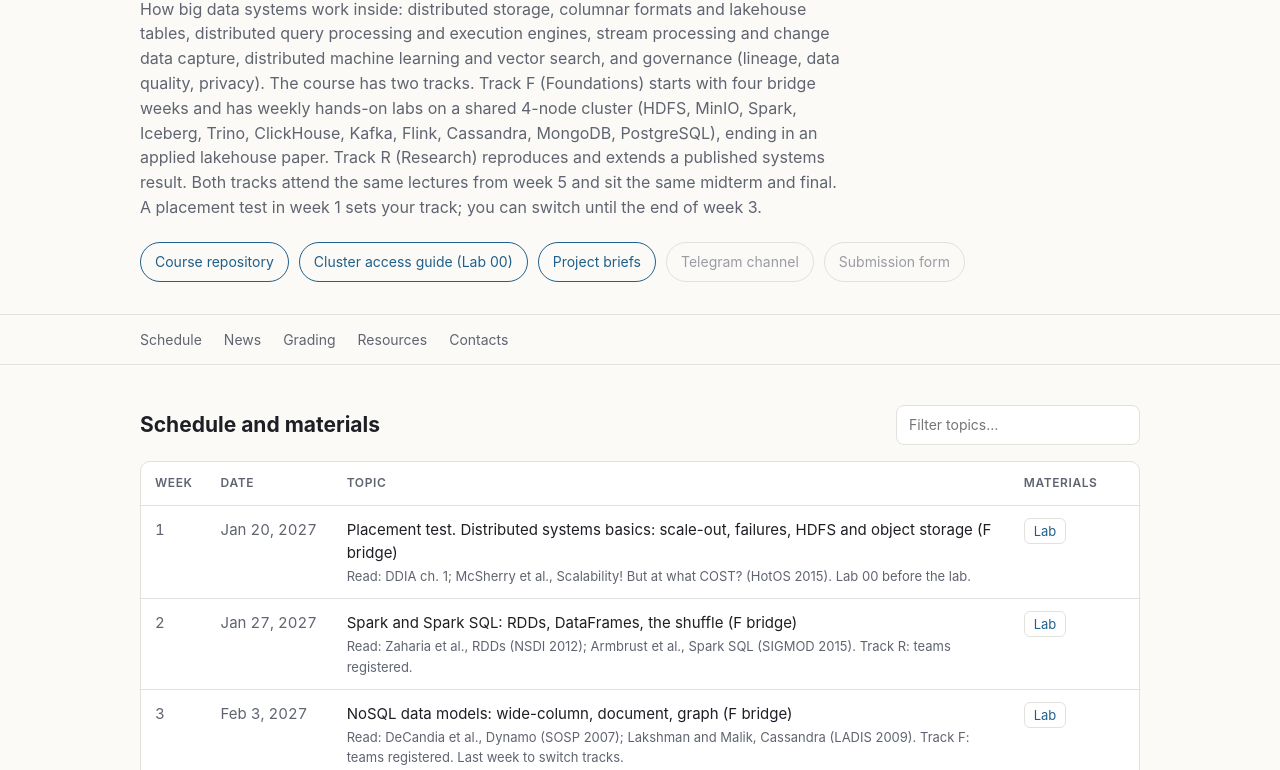
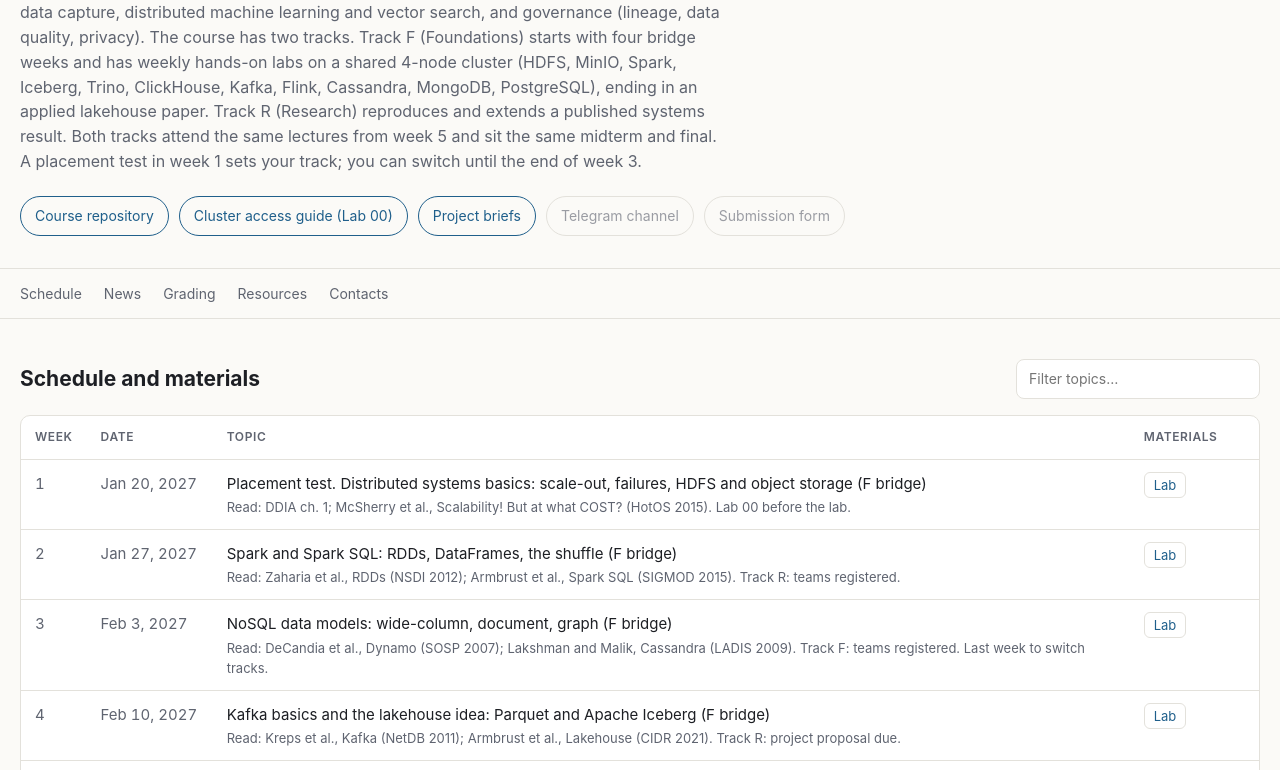
Before and after one commit to firas-jolha/abd, a plain HTML site: page index.html in a window 1280 px wide. Shown: the part 195-965 px from the top of the page. Drawn offline with Linux system fonts and the light colour scheme.

Commit message:
update style

```diff
--- a/assets/style.css
+++ b/assets/style.css
@@ -26,7 +26,7 @@
 html { scroll-behavior: smooth; scroll-padding-top: 64px; }
 body { margin: 0; background: var(--bg); color: var(--ink); line-height: 1.55; font-size: 16px; }
 a { color: var(--accent); }
-.wrap { max-width: 1040px; margin: 0 auto; padding: 0 20px; }
+.wrap { margin: 0 auto; padding: 0 20px; }
 
 .hero { padding: 56px 0 32px; border-bottom: 1px solid var(--line); }
 .eyebrow { margin: 0 0 8px; color: var(--muted); font-size: 14px; letter-spacing: .02em; }
```
